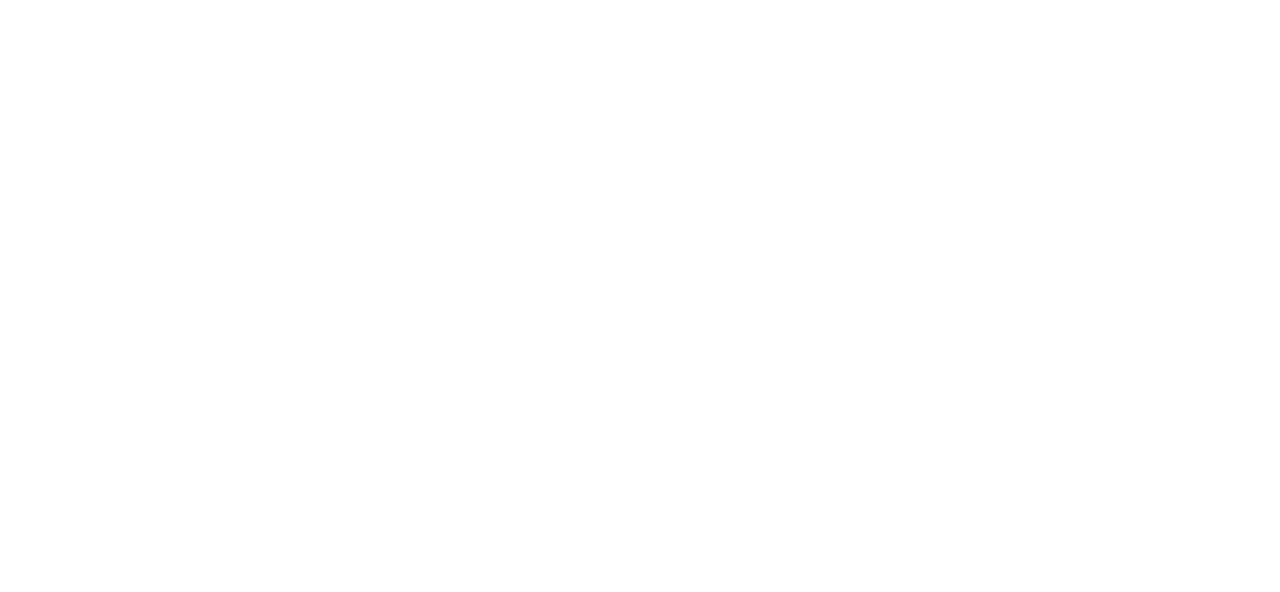
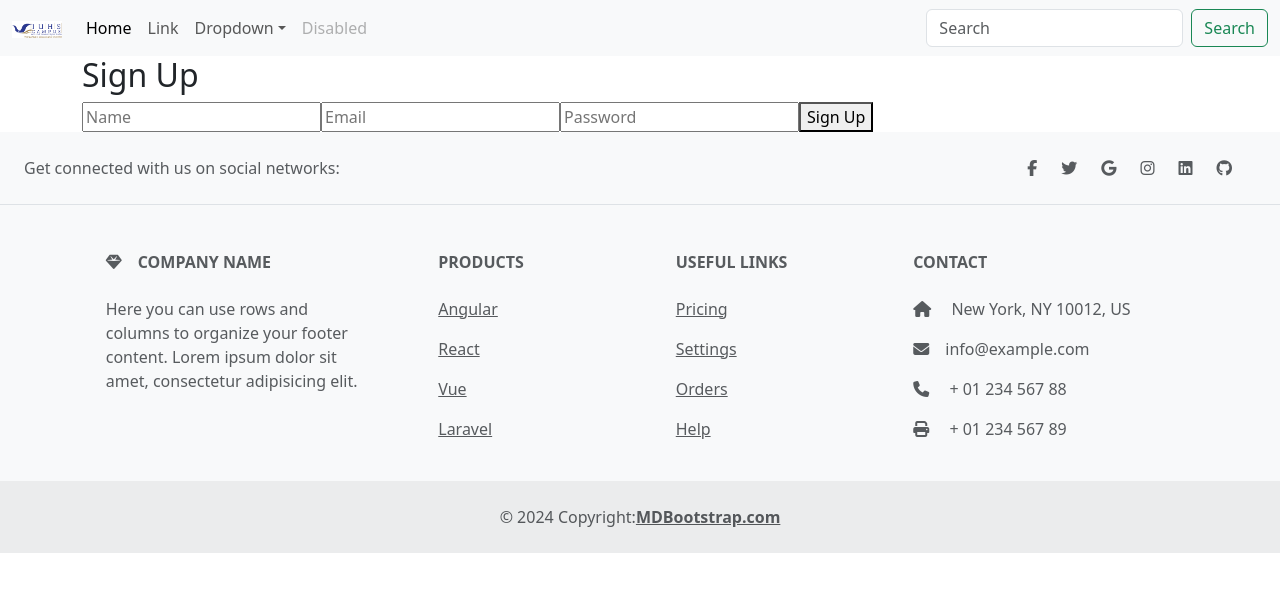
Before and after one commit to MalinduDelpitiya55/NalandaSkillHub, a React (Vite) app in the folder frontend/: page / in a window 1280 px wide. Before the commit this address had no page. Shown: the top 592 px of the page. Built offline with nearby package versions, Linux system fonts and the light colour scheme.

Commit message:
route path

```diff
--- a/frontend/src/App.jsx
+++ b/frontend/src/App.jsx
@@ -10,7 +10,7 @@
   return (
     <Router>
       <Routes>
-        <Route path="/create" element={<BuyersRegistration />} />
+        <Route path="/" element={<BuyersRegistration />} />
         <Route path="/login" element={<Login />} />
       </Routes>
     </Router>
--- a/frontend/src/components/footer.jsx
+++ b/frontend/src/components/footer.jsx
@@ -122,7 +122,7 @@
                 info@example.com
               </p>
               <p>
-                <i className="fas fa-phone me-3"></i> 0255888888888
+                <i className="fas fa-phone me-3"></i> + 01 234 567 88
               </p>
               <p>
                 <i className="fas fa-print me-3"></i> + 01 234 567 89
```
Also changed, not shown: 1 other file (tests, documents, lock files or other folders).
